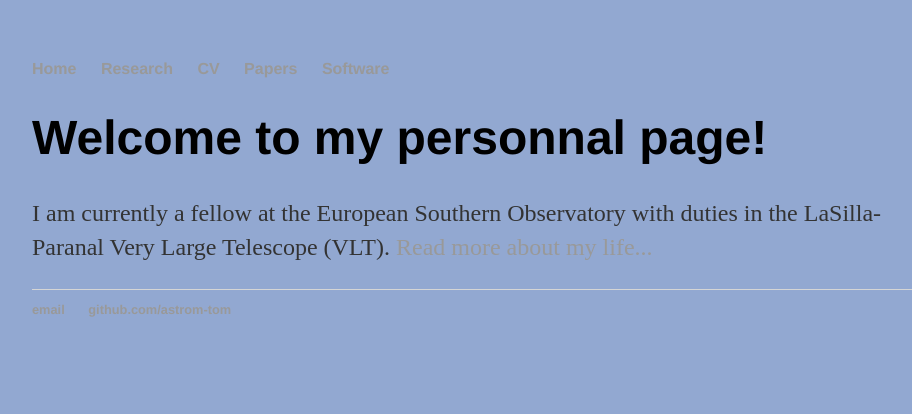
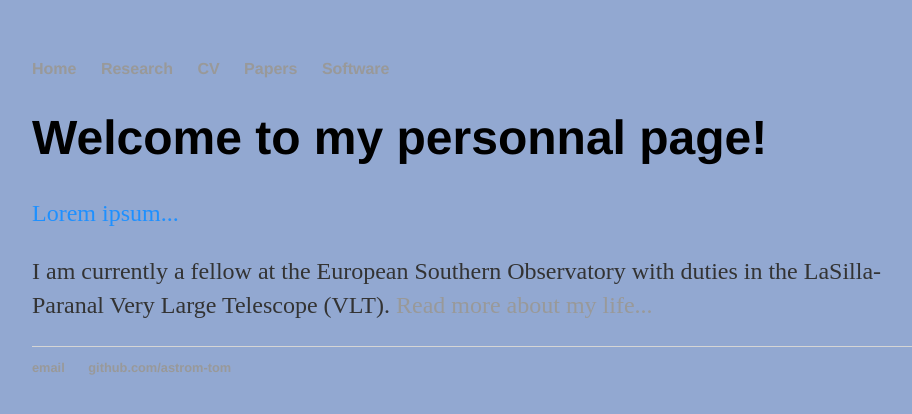
Before and after one commit to astrom-tom/astrom-tom.github.io, a Jekyll site: the page built from index.html, in a window 1280 px wide. Shown: the top 414 px of the page, without its empty margins (160-1072 px from the left). Built offline with Jekyll 4.4.1, drawn with Linux system fonts in a browser that asks for light colours.

Commit message:
Update index.html

```diff
--- a/index.html
+++ b/index.html
@@ -4,5 +4,6 @@ title: Romain Thomas, Fellow Astronomer
 ---
 <div class="blurb">
 	<h1>Welcome to my personnal page!</h1>
+	<p style="color:DodgerBlue;">Lorem ipsum...</p>
 	<p>I am currently a fellow at the European Southern Observatory with duties in the LaSilla-Paranal Very Large Telescope (VLT). <a href="/about">Read more about my life...</a></p>
 </div><!-- /.blurb -->
```
